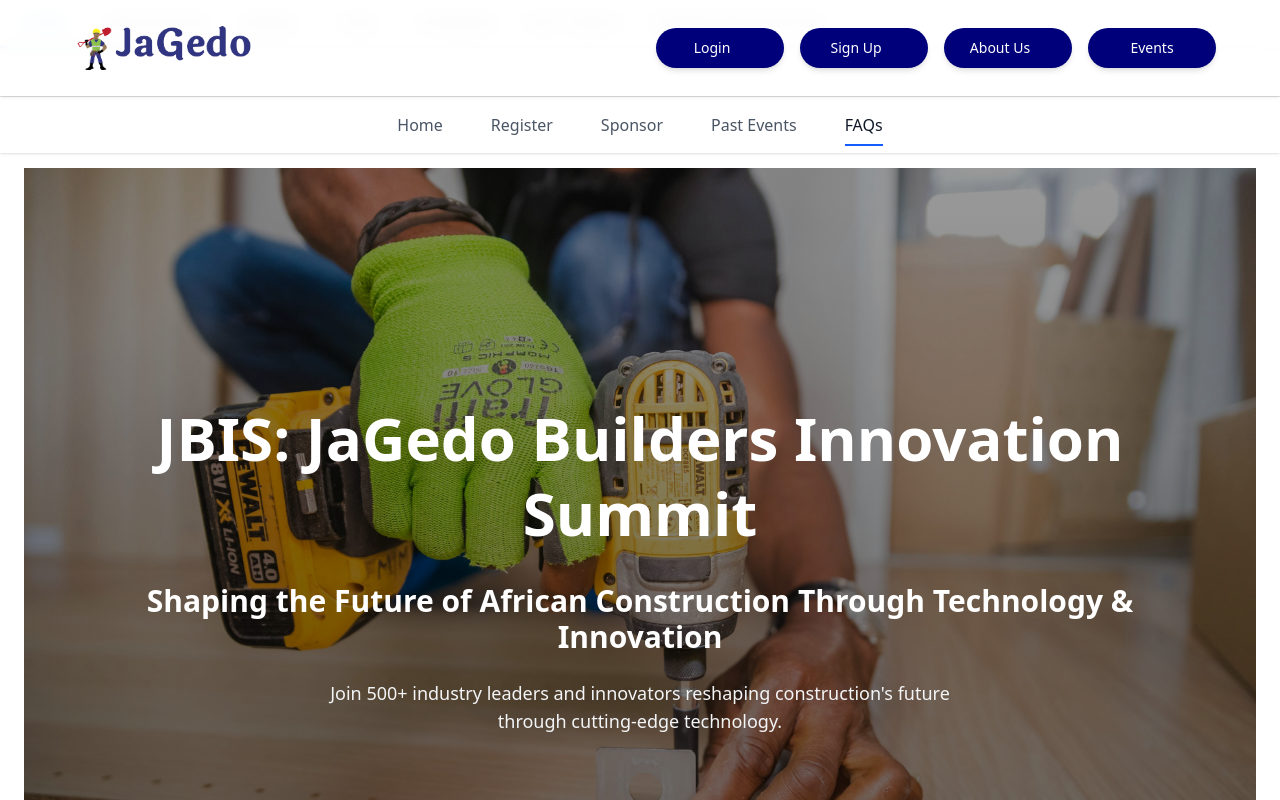
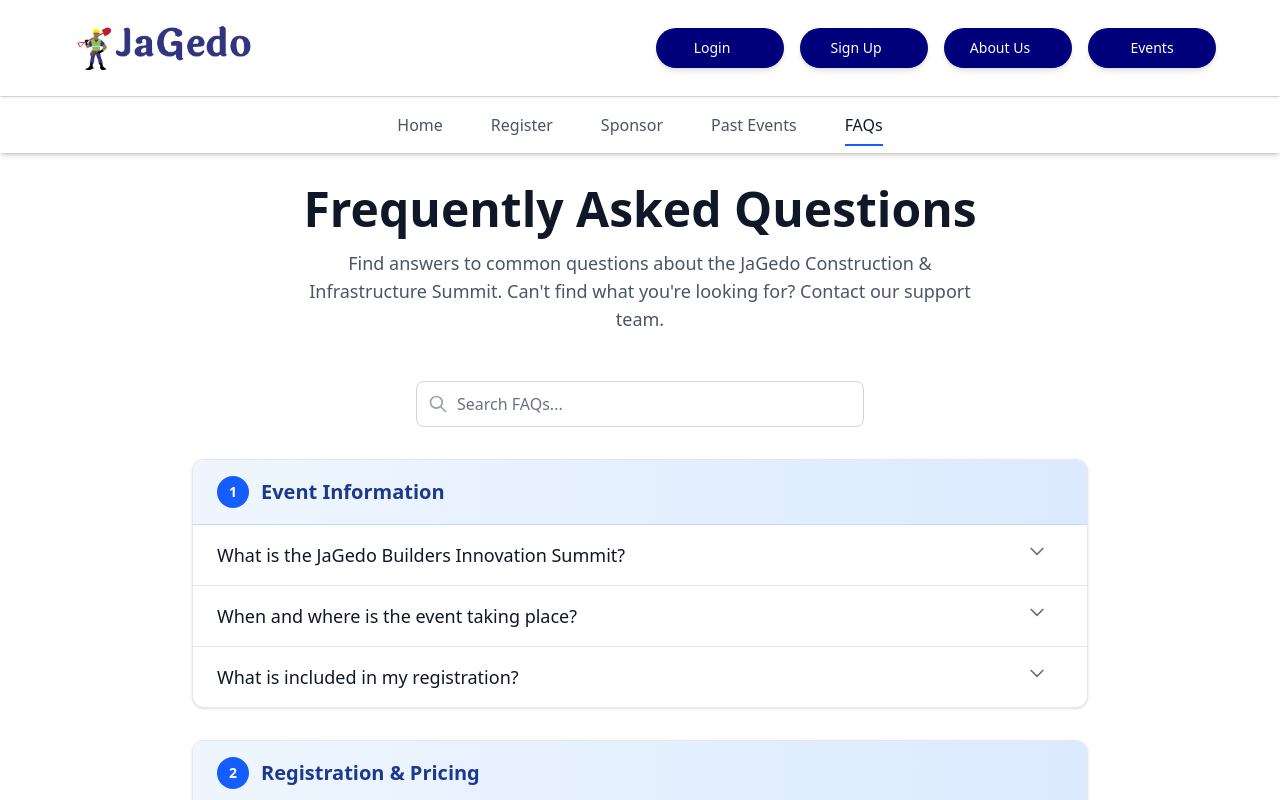
Before and after one commit to gituhumwangi/JBIS, a React (Vite) app in the folder jagedo-sEvents/: page /faqs in a window 1280 px wide. Shown: the top 800 px of the page. Built offline with nearby package versions, Linux system fonts and the light colour scheme.

Commit message:
Fix: Change the FAQs

```diff
--- a/jagedo-sEvents/src/App.jsx
+++ b/jagedo-sEvents/src/App.jsx
@@ -1,91 +1,30 @@
-import React, { useState } from 'react';
-import { Tabs, Tab, Box, AppBar } from '@mui/material';
-import Home from './pages/Home';
-import './App.css';
-import RegistrationPage from './pages/RegistrationPage';
-// import AgendaPage from './pages/AgendaPage';
-import FAQs from './pages/FAQs';
-import SponsorsPage from './pages/Sponsers';
-import PastEvents from './pages/PastEvents';
-import SponsersRegistration from './pages/SponsersRegistration';
-
-// TabPanel component to display content for each tab
-function TabPanel({ children, value, index, ...other }) {
-  return (
-    <div
-      role="tabpanel"
-      hidden={value !== index}
-      id={`simple-tabpanel-${index}`}
-      aria-labelledby={`simple-tab-${index}`}
-      {...other}
-    >
-      {value === index && (
-        <Box sx={{ p: 3 }}>
-          {children}
-        </Box>
-      )}
-    </div>
-  );
-}
-
-// Accessibility props for tabs
-function a11yProps(index) {
-  return {
-    id: `simple-tab-${index}`,
-    'aria-controls': `simple-tabpanel-${index}`,
-  };
-}
+import Home from './pages/Home'
+import './App.css'
+import RegistrationPage from './pages/RegistrationPage'
+import { Routes, Route } from 'react-router-dom'
+// import EventsPage from './pages/EventsPage'
+import AgendaPage from './pages/AgendaPage'
+import FAQs from './pages/FAQs'
+import SponsorsPage from './pages/Sponsers'
+import PastEvents from './pages/PastEvents'
+import SponsersRegistration from './pages/SponsersRegistration'
 
 function App() {
-  const [value, setValue] = useState(0);
-
-  const handleChange = (event, newValue) => {
-    setValue(newValue);
-  };
 
   return (
     <>
-      <AppBar position="static" color="default">
-        <Tabs
-          value={value}
-          onChange={handleChange}
-          aria-label="navigation tabs"
-          variant="scrollable"
-          scrollButtons="auto"
-        >
-          <Tab label="Home" {...a11yProps(0)} />
-          <Tab label="Registration" {...a11yProps(1)} />
-          <Tab label="Agenda" {...a11yProps(2)} />
-          <Tab label="FAQs" {...a11yProps(3)} />
-          <Tab label="Sponsors" {...a11yProps(4)} />
-          <Tab label="Past Events" {...a11yProps(5)} />
-          <Tab label="Sponsor Registration" {...a11yProps(6)} />
-        </Tabs>
-      </AppBar>
-
-      <TabPanel value={value} index={0}>
-        <Home />
-      </TabPanel>
-      <TabPanel value={value} index={1}>
-        <RegistrationPage />
-      </TabPanel>
-      {/* <TabPanel value={value} index={2}>
-        <AgendaPage />
-      </TabPanel> */}
-      <TabPanel value={value} index={3}>
-        <FAQs />
-      </TabPanel>
-      <TabPanel value={value} index={4}>
-        <SponsorsPage />
-      </TabPanel>
-      <TabPanel value={value} index={5}>
-        <PastEvents />
-      </TabPanel>
-      <TabPanel value={value} index={6}>
-        <SponsersRegistration />
-      </TabPanel>
+    <Routes>
+      <Route path="/" element={<Home />} />
+      <Route path="/registration" element={<RegistrationPage />} />
+      {/* <Route path="/events" element={<EventsPage />} /> */}
+      <Route path="/agenda" element={<AgendaPage />} />
+      <Route path="/faqs" element={<FAQs />} />
+      <Route path="/sponsors" element={<SponsorsPage />} />
+      <Route path="/pastevents" element={<PastEvents />} />
+      <Route path="sponsersregistration" element={<SponsersRegistration />} />
+    </Routes>
     </>
-  );
+  )
 }
 
-export default App;
+export default App
--- a/jagedo-sEvents/src/pages/FAQs.jsx
+++ b/jagedo-sEvents/src/pages/FAQs.jsx
@@ -16,21 +16,21 @@ const FAQPage = () => {
       category: 'Event Information',
       questions: [
         {
-          question: "What is the JaGedo Construction & Infrastructure Summit?",
-          answer: "The JaGedo Construction & Infrastructure Summit is Kenya's premier construction industry event, bringing together over 500 professionals including contractors, engineers, architects, suppliers, and technology innovators. The summit focuses on sustainable construction practices, digital transformation, and innovative building technologies."
+          question: "What is the JaGedo Builders Innovation Summit?",
+          answer: "The JaGedo Builders Innovation Summit is Kenya's premier construction industry event, bringing together over 500 professionals including contractors, engineers, architects, suppliers, and technology innovators. The summit focuses on sustainable construction practices, digital transformation, and innovative building technologies."
         },
         {
           question: "When and where is the event taking place?",
-          answer: "The summit will be held on September 20-21, 2024, at the Nairobi Convention Center. The venue is easily accessible by public transport and offers ample parking facilities."
+          answer: "The summit will be held on October 17-18, 2025, at the Nairobi Convention Center. The venue is easily accessible by public transport and offers ample parking facilities."
         },
         {
           question: "What is included in my registration?",
           answer: "Your registration includes access to all keynote sessions, panel discussions, workshops, networking breaks, lunch on both days, welcome breakfast, exhibition area access, event materials, and a certificate of attendance. Premium packages also include exclusive networking dinners."
         },
-        {
-          question: "Can I attend virtually?",
-          answer: "Yes! We offer hybrid attendance options. Virtual attendees will have access to live streams of keynote sessions, downloadable resources, and virtual networking opportunities. However, hands-on workshops are only available for in-person attendees."
-        }
+        // {
+        //   question: "Can I attend virtually?",
+        //   answer: "Yes! We offer hybrid attendance options. Virtual attendees will have access to live streams of keynote sessions, downloadable resources, and virtual networking opportunities. However, hands-on workshops are only available for in-person attendees."
+        // }
       ]
     },
     {
```
